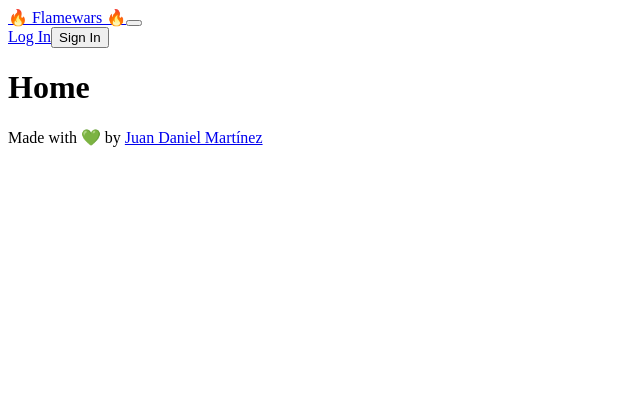
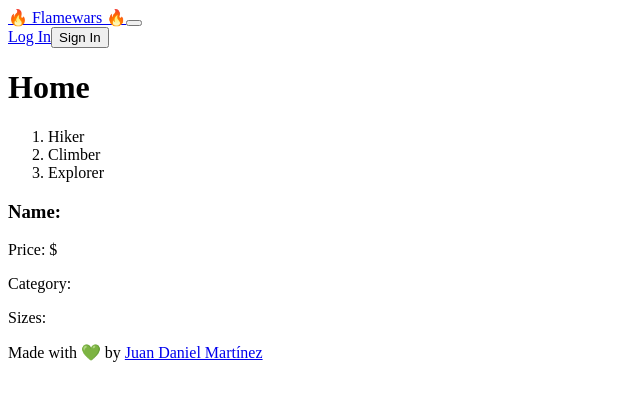
Before and after one commit to juandadev/real-time-chat, a Next.js app: page / in a window 1280 px wide. Shown: the top 400 px of the page, without its empty margins (0-640 px from the left). Built offline with nearby package versions, Linux system fonts and the light colour scheme.

Commit message:
Fetching data from a test database and rendering it on homepage. Moving the Layout component directly to the Next app.js

```diff
--- /dev/null
+++ b/pages/_app.jsx
@@ -0,0 +1,23 @@
+import Layout from "../src/components/Layout";
+
+function MyApp({ Component, pageProps }) {
+  return (
+    <Layout>
+      <Component {...pageProps} />
+    </Layout>
+  );
+}
+
+// Only uncomment this method if you have blocking data requirements for
+// every single page in your application. This disables the ability to
+// perform automatic static optimization, causing every page in your app to
+// be server-side rendered.
+//
+// MyApp.getInitialProps = async (appContext) => {
+//   // calls page's `getInitialProps` and fills `appProps.pageProps`
+//   const appProps = await App.getInitialProps(appContext);
+//
+//   return { ...appProps }
+// }
+
+export default MyApp;
--- /dev/null
+++ b/pages/api/products/[id].js
@@ -0,0 +1,12 @@
+import data from "../../../utils/db.json";
+
+async function getProduct(req, res) {
+  const { id } = req.query;
+  const result = data.filter((item) => item.id === parseInt(id));
+
+  res.statusCode = 200;
+  res.setHeader("Content-type", "application/json");
+  res.end(JSON.stringify(result));
+}
+
+export default getProduct;
--- /dev/null
+++ b/pages/api/products/index.js
@@ -0,0 +1,9 @@
+import data from "../../../utils/db.json";
+
+async function getProducts(req, res) {
+  res.statusCode = 200;
+  res.setHeader("Content-type", "application/json");
+  res.end(JSON.stringify(data));
+}
+
+export default getProducts;
--- a/pages/index.jsx
+++ b/pages/index.jsx
@@ -1,10 +1,50 @@
-import React from "react";
-import Layout from "../src/components/Layout";
+import axios from "axios";
+import React, { useEffect, useState, Fragment } from "react";
 
 export default function Home() {
+  const [products, setProducts] = useState([]);
+  const [selectedProduct, setSelectedProduct] = useState({
+    name: "",
+    price: "",
+    category: "",
+    skus: [],
+  });
+
+  useEffect(() => {
+    axios.get("/api/products").then(({ data }) => setProducts(data));
+  }, []);
+
+  function getProductDetail(id) {
+    axios
+      .get(`api/products/${id}`)
+      .then(({ data }) => setSelectedProduct(data[0]));
+  }
+
   return (
-    <Layout>
+    <Fragment>
       <h1>Home</h1>
-    </Layout>
+
+      <ol>
+        {products.map((product) => (
+          <li onClick={() => getProductDetail(product.id)}>{product.name}</li>
+        ))}
+      </ol>
+
+      <div className="product-detail">
+        <h3>Name: {selectedProduct.name}</h3>
+
+        <p>Price: ${selectedProduct.price}</p>
+
+        <p>Category: {selectedProduct.category}</p>
+
+        <p>Sizes:</p>
+
+        <ul>
+          {selectedProduct.skus.map((size) => (
+            <li>{size.sku}</li>
+          ))}
+        </ul>
+      </div>
+    </Fragment>
   );
 }
--- /dev/null
+++ b/utils/db.json
@@ -0,0 +1,39 @@
+[
+  {
+    "id": 1,
+    "category": "shoes",
+    "image": "shoe1.jpg",
+    "name": "Hiker",
+    "price": 94.95,
+    "skus": [
+      { "sku": "17", "size": 7 },
+      { "sku": "18", "size": 8 }
+    ],
+    "description": "This rugged boot will get you up the mountain safely."
+  },
+  {
+    "id": 2,
+    "category": "shoes",
+    "image": "shoe2.jpg",
+    "name": "Climber",
+    "price": 78.99,
+    "skus": [
+      { "sku": "28", "size": 8 },
+      { "sku": "29", "size": 9 }
+    ],
+    "description": "Sure-footed traction in slippery conditions."
+  },
+  {
+    "id": 3,
+    "category": "shoes",
+    "image": "shoe3.jpg",
+    "name": "Explorer",
+    "price": 145.95,
+    "skus": [
+      { "sku": "37", "size": 7 },
+      { "sku": "38", "size": 8 },
+      { "sku": "39", "size": 9 }
+    ],
+    "description": "Look stylish while stomping in the mud."
+  }
+]
```
Also changed, not shown: pages/login.jsx (+3 -4 lines), pages/signin.jsx (+3 -4 lines), src/components/BrowserRouter.jsx (deleted, +0 -13 lines).
